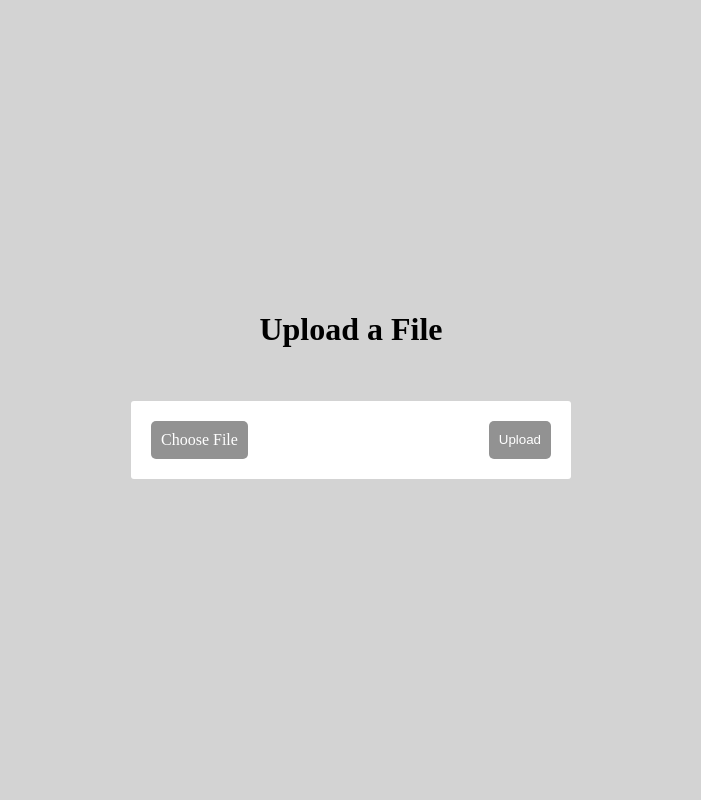
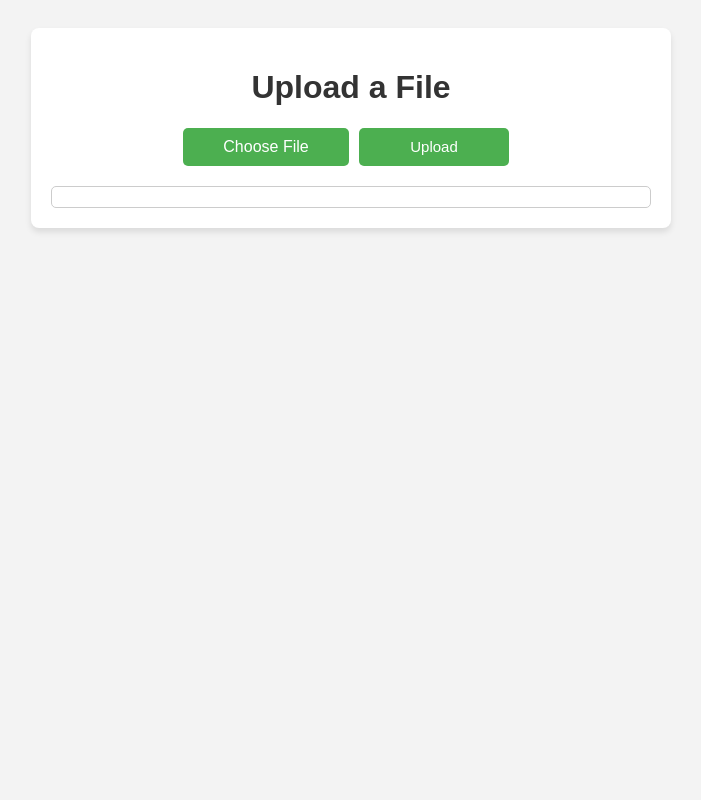
Before and after one commit to anantha199456/Hackathon_AutoData_Mapping, a Flask app: page / in a window 1280 px wide. Shown: the whole page, without its empty margins (289-990 px from the left). Run offline with Flask 3, Linux system fonts and the light colour scheme.

Commit message:
updated index.html

```diff
--- a/templates/index.html
+++ b/templates/index.html
@@ -1,111 +1,115 @@
 <!DOCTYPE html>
 <html lang="en">
 <head>
-    <meta charset="UTF-8" />
-    <meta name="viewport" content="width=device-width, initial-scale=1.0" />
+    <meta charset="UTF-8">
+    <meta name="viewport" content="width=device-width, initial-scale=1.0">
     <title>File Upload</title>
     <style>
         body {
-        padding: 0;
-        margin: 0;
-        height: 100vh;
+            padding: 20px;
+            font-family: Arial, sans-serif;
+            background-color: #f3f3f3;
+        }
+
+        .container {
+            max-width: 600px;
+            margin: 0 auto;
+            background-color: #fff;
+            border-radius: 8px;
+            padding: 20px;
+            box-shadow: 0 4px 6px rgba(0, 0, 0, 0.1);
+        }
+
+        h1 {
+            text-align: center;
+            color: #333;
+        }
+
+        form {
             display: flex;
             align-items: center;
             justify-content: center;
-        flex-direction: column;
-        gap: 32px;
-        background: lightgray;
-      }
-
-      h1 {
-        color: #000;
-      }
-
-      form {
-        margin: 0 auto;
-        padding: 20px;
-        width: 400px;
-        height: auto;
-        overflow: hidden;
-        background: #ffffff;
-        border-radius: 3px;
-        display: flex;
+            flex-wrap: wrap;
         }
 
         label {
-        margin: 0;
-        padding: 10px;
-        width: auto;
-        max-width: 300px;
-        height: auto;
-        background-color: #929292;
-        border: none;
-        color: #fff;
-        cursor: pointer;
-        text-align: center;
-        border-radius: 5px;
-        -webkit-border-radius: 5px;
-        -webkit-transition: 0.2s ease all;
-        -moz-transition: 0.2s ease all;
-        -ms-transition: 0.2s ease all;
-        -o-transition: 0.2s ease all;
-        transition: 0.2s ease all;
-      }
-
-      .btn {
-        margin-left: auto;
-        padding: 10px;
-        background-color: #929292;
-        border: none;
-        color: #fff;
+            background-color: #4CAF50;
+            color: white;
+            padding: 10px 8px;
             text-align: center;
             border-radius: 5px;
             cursor: pointer;
+            margin-right: 10px;
+			width: 150px;
+            transition: background-color 0.3s ease;
         }
 
-      label:hover,
-      .btn:hover {
-        background: #adadad;
+        label:hover {
+            background-color: #45a049;
         }
 
-      [type="file"] {
+        input[type="file"] {
             display: none;
+        }
+
+        button[type="submit"] {
+            background-color: #4CAF50;
+            color: white;
+            padding: 10px 20px;
+            border: none;
+            border-radius: 5px;
+            cursor: pointer;
+			margin-right: 10px;
+			width: 150px;
+			height: 38px;
+			font-size: 15px;
+            transition: background-color 0.3s ease;
+        }
+
+        button[type="submit"]:hover {
+            background-color: #45a049;
         }
 
         #info {
             display: none;
-        margin: 5% auto;
-        padding: 10px 20px;
-        width: 400px;
-        height: auto;
-        overflow: hidden;
-        background: #ffffff;
-        border-radius: 3px;
+            margin-top: 20px;
+            padding: 10px;
+            border: 1px solid #ccc;
+            border-radius: 5px;
+            background-color: #f9f9f9;
         }
 
-      #size span,
-      #type span,
-      #name span,.loadingMessage {
+        #output {
+            margin-top: 20px;
+            padding: 10px;
+            border: 1px solid #ccc;
+            border-radius: 5px;
+            background-color: #fff;
+        }
+
+        .loadingMessage {
             color: #ea4026;
         }
     </style>
 </head>
 <body>
+    <div class="container">
         <h1>Upload a File</h1>
         <form method="POST" id="uploadForm" enctype="multipart/form-data">
             <label for="fileInput">Choose File</label>
             <input type="file" id="fileInput" name="file" />
-      <button type="submit" class="btn">Upload</button>
-
+            <button type="submit">Upload</button>
         </form>
 
         <div id="info">
+            <p><strong>File Information:</strong></p>
             <p id="name">File Name: <span></span></p>
             <p id="size">File Size: <span></span></p>
             <p id="type">MIME Type: <span></span></p>
         </div>
 
         <div id="output"></div>
+    </div>
 
 
     <script>
@@ -205,6 +209,9 @@
             //Remove loading message
             document.getElementById("fileInput").value = "";
             loadingMessage.remove();
+
+
+
           }
         });
     </script>
```
Lines whose indentation alone changed are shown as unchanged.
